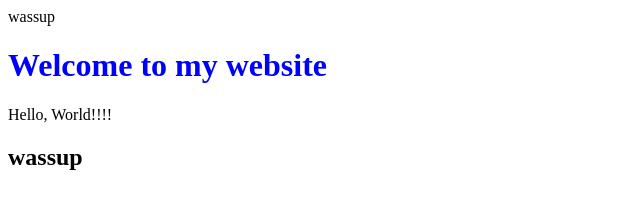
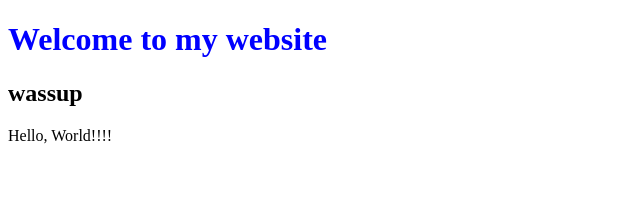
Before and after one commit to as8ix/Hello, a plain HTML site: page index.html in a window 1280 px wide. Shown: the whole page, without its empty margins (0-640 px from the left). Drawn offline with Linux system fonts and the light colour scheme.

Commit message:
fixing again

```diff
--- a/index.html
+++ b/index.html
@@ -4,9 +4,8 @@
         <title>Hello!</title>
     </head>
     <body>
-        wassup
         <h1 style="color:blue;">Welcome to my website</h1>
+        <h2>wassup</h2>
         Hello, World!!!!
-        <h2>wassup</h2>
     </body>
 </html>
```
